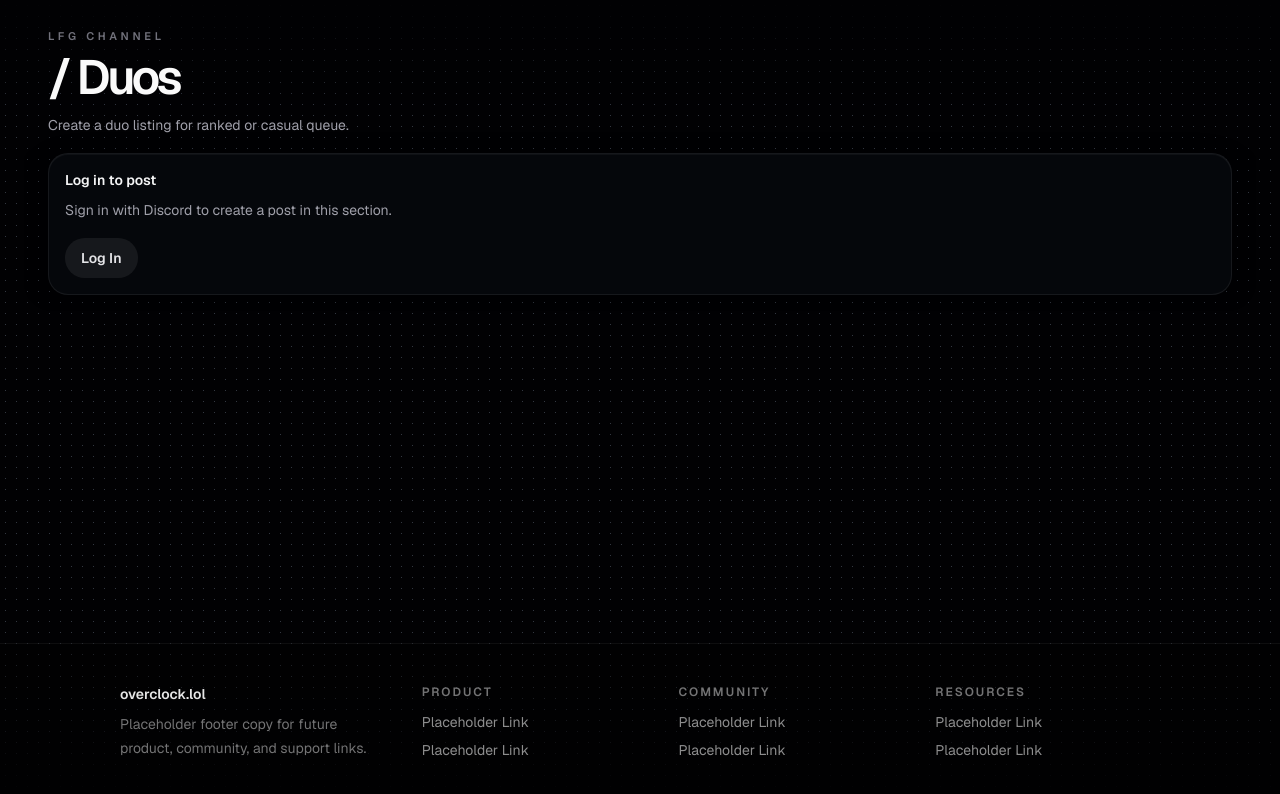
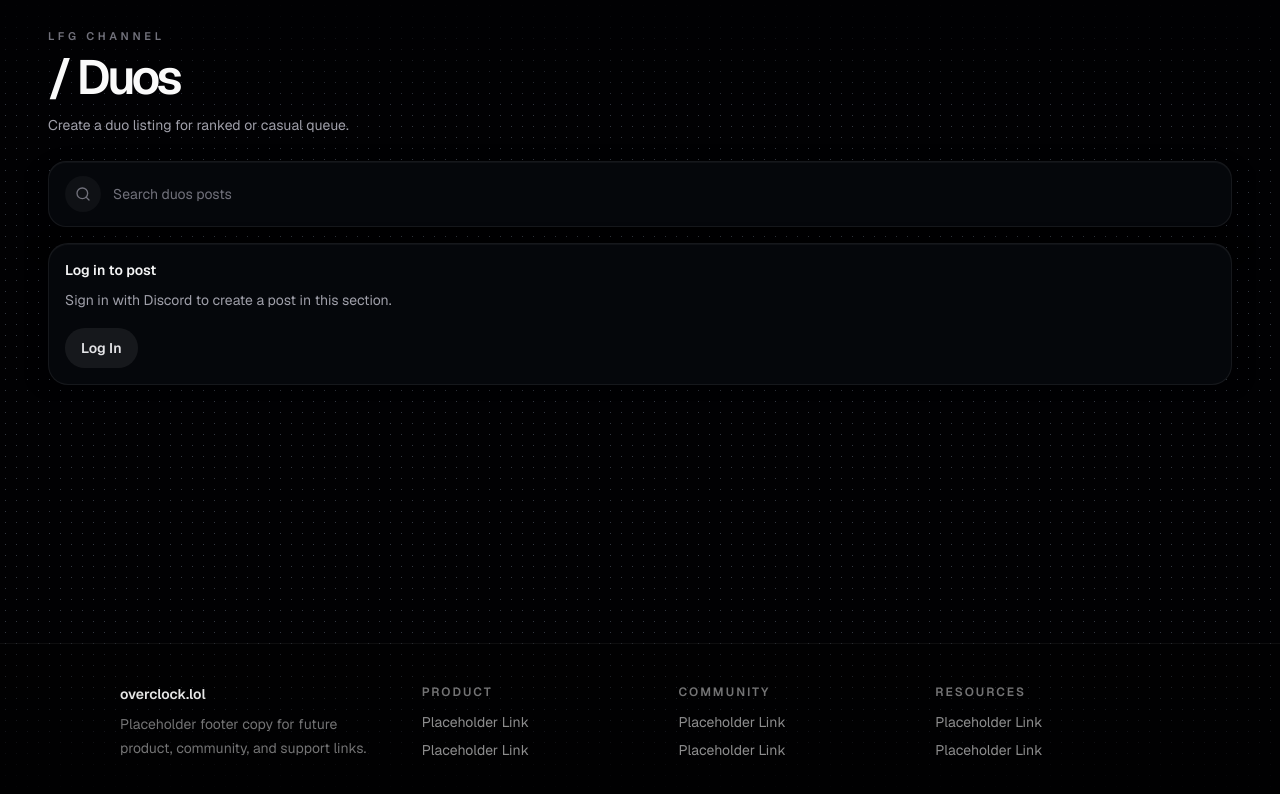
Before and after one commit to emijane/overclock.lol, a Next.js app in the folder overclock/: page /duos/create in a window 1280 px wide. Shown: the top 794 px of the page. Built offline with nearby package versions, Linux system fonts and the light colour scheme; no server answers.

Commit message:
add themed duos search bar with server-side title filtering

```diff
--- a/overclock/app/lfg/components/lfg-feed-filters-panel.tsx
+++ b/overclock/app/lfg/components/lfg-feed-filters-panel.tsx
@@ -31,6 +31,7 @@ type FilterKey =
   | "min_rank"
   | "mode"
   | "region"
+  | "search"
   | "role";
 
 function buildFilterHref(
@@ -60,6 +61,7 @@ function buildClearFiltersHref(pathname: string, searchParams: URLSearchParams)
   params.delete("min_rank");
   params.delete("max_rank");
   params.delete("region");
+  params.delete("search");
 
   const query = params.toString();
   return query ? `${pathname}?${query}` : pathname;
@@ -157,7 +159,8 @@ export function LFGFeedFiltersPanel({
       selectedFilters?.minRank ||
       selectedFilters?.mode ||
       selectedFilters?.role ||
-      selectedFilters?.region
+      selectedFilters?.region ||
+      selectedFilters?.search
   );
   const hasActiveRankFilters = Boolean(
     selectedFilters?.minRank || selectedFilters?.maxRank
@@ -261,6 +264,14 @@ export function LFGFeedFiltersPanel({
           value: selectedFilters.region,
         }
       : null,
+    selectedFilters?.search
+      ? {
+          href: buildClearFilterHref(pathname, params, "search"),
+          key: "search",
+          label: "Search",
+          value: selectedFilters.search,
+        }
+      : null,
   ].filter((chip): chip is { href: string; key: string; label: string; value: string } =>
     Boolean(chip)
   );
--- a/overclock/app/lfg/components/lfg-page-shell.tsx
+++ b/overclock/app/lfg/components/lfg-page-shell.tsx
@@ -1,5 +1,5 @@
 import Link from "next/link";
-import { FilterIcon, PlusIcon } from "lucide-react";
+import { FilterIcon, PlusIcon, SearchIcon } from "lucide-react";
 
 import { PageContainer } from "@/app/components/page-container";
 import { createLFGPost } from "@/app/lfg/actions";
@@ -100,6 +100,49 @@ function LFGFiltersBar({ description }: { description: string }) {
         </div>
       </div>
     </section>
+  );
+}
+
+function LFGSearchBar({
+  feedFilters,
+  type,
+}: {
+  feedFilters?: LFGFeedFilters;
+  type: LFGType;
+}) {
+  return (
+    <form action={`/${type}`} className="mt-5 sm:mt-6">
+      <div className="flex items-center gap-3 rounded-[18px] border border-white/[0.07] bg-[#05070b] px-4 py-3 shadow-[0_16px_36px_rgba(0,0,0,0.14),inset_0_1px_0_rgba(255,255,255,0.04)]">
+        <span className="grid h-9 w-9 shrink-0 place-items-center rounded-full bg-white/[0.04] text-zinc-500">
+          <SearchIcon className="h-4 w-4" />
+        </span>
+        <input
+          type="search"
+          name="search"
+          defaultValue={feedFilters?.search ?? ""}
+          placeholder={`Search ${type} posts`}
+          className="h-10 min-w-0 flex-1 bg-transparent text-sm text-zinc-100 outline-none placeholder:text-zinc-500"
+        />
+        {feedFilters?.mode ? (
+          <input type="hidden" name="mode" value={feedFilters.mode} />
+        ) : null}
+        {feedFilters?.role ? (
+          <input type="hidden" name="role" value={feedFilters.role} />
+        ) : null}
+        {feedFilters?.lookingFor ? (
+          <input type="hidden" name="looking_for" value={feedFilters.lookingFor} />
+        ) : null}
+        {feedFilters?.minRank ? (
+          <input type="hidden" name="min_rank" value={feedFilters.minRank} />
+        ) : null}
+        {feedFilters?.maxRank ? (
+          <input type="hidden" name="max_rank" value={feedFilters.maxRank} />
+        ) : null}
+        {feedFilters?.region ? (
+          <input type="hidden" name="region" value={feedFilters.region} />
+        ) : null}
+      </div>
+    </form>
   );
 }
 
@@ -299,6 +342,9 @@ export async function LFGPageShell({
                     {helperText}
                   </p>
                 ) : null}
+                {type === "duos" ? (
+                  <LFGSearchBar feedFilters={feedFilters} type={type} />
+                ) : null}
               </div>
 
               {type && shouldShowComposer ? (
--- a/overclock/app/lfg/section-page.tsx
+++ b/overclock/app/lfg/section-page.tsx
@@ -102,6 +102,7 @@ export async function LFGSectionPage({
           mode: pickValue(params.mode),
           region: pickValue(params.region),
           role: pickValue(params.role),
+          search: pickValue(params.search),
         })
       : undefined;
 
--- a/overclock/lib/lfg/lfg-feed-filters.ts
+++ b/overclock/lib/lfg/lfg-feed-filters.ts
@@ -18,6 +18,7 @@ export type LFGFeedFilters = {
   mode?: LFGGameMode;
   region?: LFGRegion;
   role?: CompetitiveRole;
+  search?: string;
 };
 
 export function hasActiveLFGFeedFilters(filters?: LFGFeedFilters) {
@@ -27,7 +28,8 @@ export function hasActiveLFGFeedFilters(filters?: LFGFeedFilters) {
       filters?.minRank ||
       filters?.mode ||
       filters?.region ||
-      filters?.role
+      filters?.role ||
+      filters?.search
   );
 }
 
@@ -79,6 +81,7 @@ export function parseLFGFeedFilters(input: {
   mode?: string;
   region?: string;
   role?: string;
+  search?: string;
 }): LFGFeedFilters {
   const parsedMinRank = normalizeLFGRankFilterOption(input.minRank);
   const parsedMaxRank = normalizeLFGRankFilterOption(input.maxRank);
@@ -97,6 +100,7 @@ export function parseLFGFeedFilters(input: {
     mode: input.mode && isLFGGameMode(input.mode) ? input.mode : undefined,
     region: input.region && isLFGRegion(input.region) ? input.region : undefined,
     role: input.role && isCompetitiveRole(input.role) ? input.role : undefined,
+    search: input.search?.trim() ? input.search.trim() : undefined,
   };
 }
 
--- a/overclock/lib/lfg/posts.ts
+++ b/overclock/lib/lfg/posts.ts
@@ -227,6 +227,10 @@ export async function getActiveLFGPosts(
 
   if (filters?.mode) {
     query = query.eq("game_mode", filters.mode);
+  }
+
+  if (filters?.search) {
+    query = query.ilike("title", `%${filters.search}%`);
   }
 
   if (filters?.region) {
```
